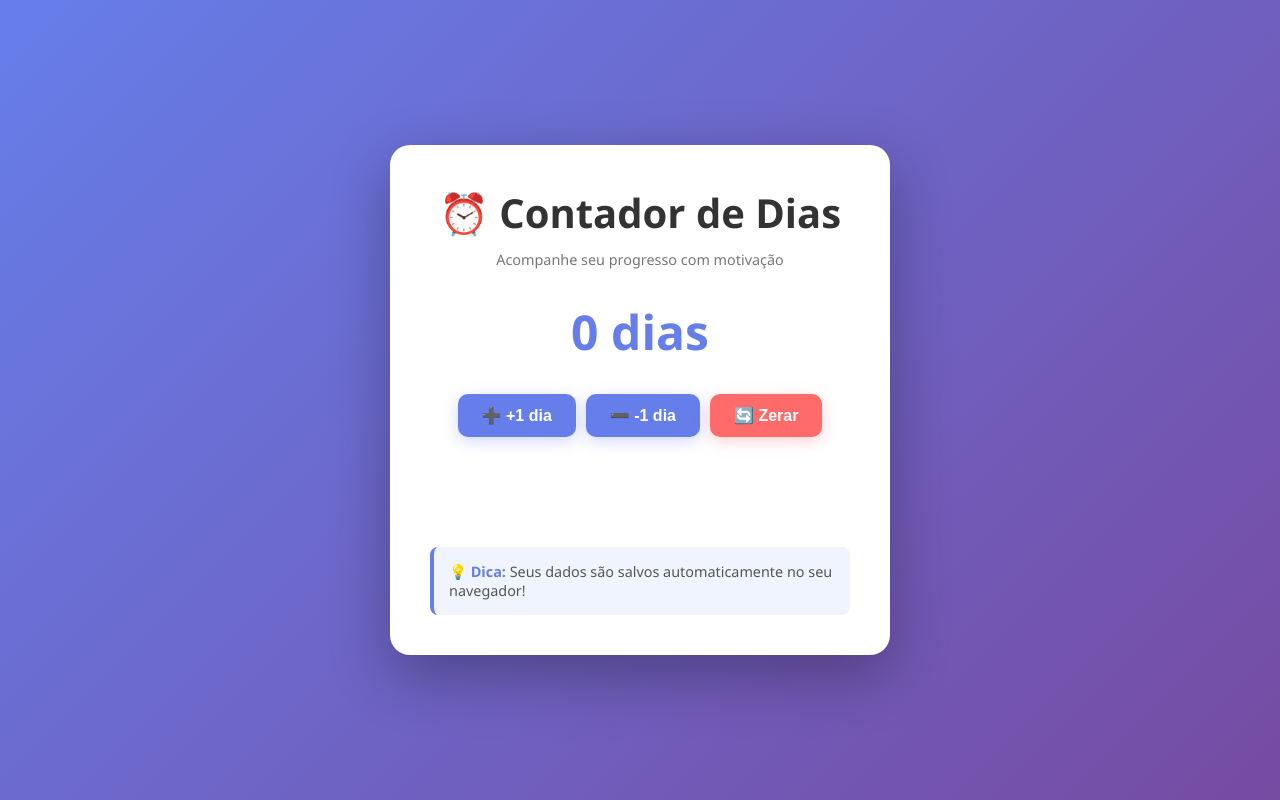
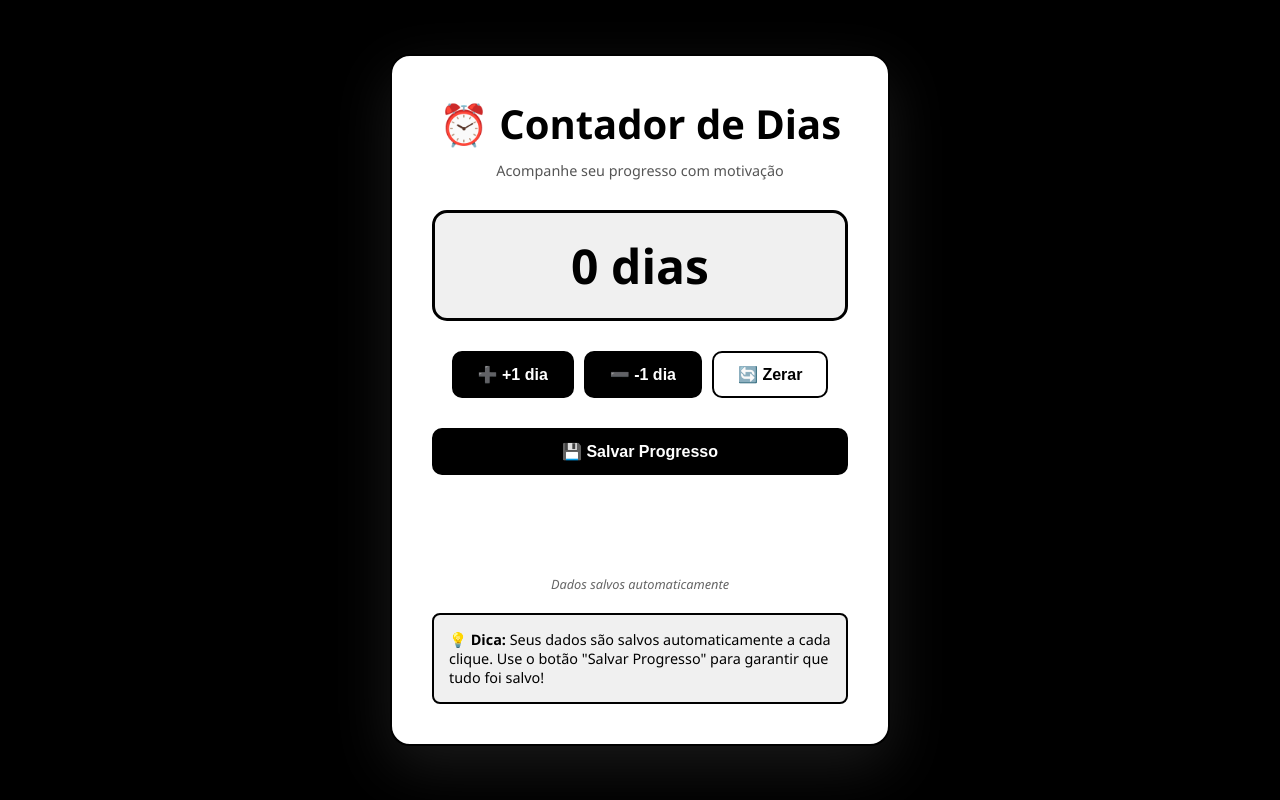
Before and after one commit to joaomarcos29/Contador-de-Dias, a plain HTML site: page index.html in a window 1280 px wide. Drawn offline with Linux system fonts and the light colour scheme.

Commit message:
Update: Change design to black and white with save button

```diff
--- a/index.html
+++ b/index.html
@@ -14,7 +14,7 @@
     body {
       font-family: 'Segoe UI', Tahoma, Geneva, Verdana, sans-serif;
       text-align: center;
-      background: linear-gradient(135deg, #667eea 0%, #764ba2 100%);
+      background: #000000;
       min-height: 100vh;
       padding: 20px;
       display: flex;
@@ -23,31 +23,38 @@
     }
 
     .container {
-      background: white;
+      background: #ffffff;
       border-radius: 20px;
       padding: 40px;
-      box-shadow: 0 20px 60px rgba(0, 0, 0, 0.3);
+      box-shadow: 0 20px 60px rgba(255, 255, 255, 0.1);
       max-width: 500px;
       width: 100%;
+      border: 2px solid #000000;
     }
 
     h1 {
       font-size: 2.5em;
-      color: #333;
+      color: #000000;
       margin-bottom: 10px;
+      font-weight: 700;
     }
 
     .subtitle {
-      color: #777;
+      color: #555555;
       font-size: 0.9em;
       margin-bottom: 30px;
+      font-weight: 500;
     }
 
     #contador {
       font-size: 3em;
       font-weight: bold;
       margin: 30px 0;
-      color: #667eea;
+      color: #000000;
+      border: 3px solid #000000;
+      padding: 20px;
+      border-radius: 15px;
+      background: #f0f0f0;
     }
 
     .button-group {
@@ -62,19 +69,19 @@
       padding: 12px 24px;
       font-size: 1em;
       cursor: pointer;
-      border: none;
+      border: 2px solid #000000;
       border-radius: 10px;
-      background-color: #667eea;
+      background-color: #000000;
       color: white;
       font-weight: bold;
       transition: all 0.3s ease;
-      box-shadow: 0 4px 15px rgba(102, 126, 234, 0.3);
     }
 
     button:hover {
-      background-color: #764ba2;
+      background-color: #333333;
+      border-color: #333333;
       transform: translateY(-2px);
-      box-shadow: 0 6px 20px rgba(102, 126, 234, 0.4);
+      box-shadow: 0 6px 20px rgba(0, 0, 0, 0.3);
     }
 
     button:active {
@@ -82,21 +89,43 @@
     }
 
     .btn-zerar {
-      background-color: #ff6b6b;
-      box-shadow: 0 4px 15px rgba(255, 107, 107, 0.3);
+      background-color: #ffffff;
+      color: #000000;
+      border: 2px solid #000000;
     }
 
     .btn-zerar:hover {
-      background-color: #ee5a52;
-      box-shadow: 0 6px 20px rgba(255, 107, 107, 0.4);
+      background-color: #f0f0f0;
+      border-color: #000000;
+    }
+
+    .btn-salvar {
+      background-color: #000000;
+      color: white;
+      border: 2px solid #000000;
+      flex: 1;
+      min-width: 150px;
+    }
+
+    .btn-salvar:hover {
+      background-color: #333333;
+    }
+
+    .btn-salvar.salvo {
+      background-color: #000000;
+    }
+
+    .btn-salvar.salvo::after {
+      content: " ✓";
     }
 
     #mensagem {
       margin-top: 30px;
       font-size: 1.1em;
-      color: #333;
+      color: #000000;
       min-height: 60px;
       animation: slideIn 0.5s ease;
+      font-weight: 500;
     }
 
     @keyframes slideIn {
@@ -111,18 +140,26 @@
     }
 
     .info-box {
-      background: #f0f4ff;
-      border-left: 4px solid #667eea;
+      background: #f0f0f0;
+      border-left: 4px solid #000000;
+      border: 2px solid #000000;
       padding: 15px;
       margin-top: 20px;
       border-radius: 8px;
       text-align: left;
       font-size: 0.9em;
-      color: #555;
+      color: #000000;
     }
 
     .info-box strong {
-      color: #667eea;
+      color: #000000;
+    }
+
+    .status-salvo {
+      font-size: 0.8em;
+      color: #666666;
+      margin-top: 10px;
+      font-style: italic;
     }
 
     @media (max-width: 600px) {
@@ -163,10 +200,18 @@
       <button onclick="zerar()" class="btn-zerar">🔄 Zerar</button>
     </div>
 
+    <div class="button-group">
+      <button onclick="salvarManualmente()" class="btn-salvar">💾 Salvar Progresso</button>
+    </div>
+
     <div id="mensagem"></div>
 
+    <div class="status-salvo">
+      <span id="status">Dados salvos automaticamente</span>
+    </div>
+
     <div class="info-box">
-      <strong>💡 Dica:</strong> Seus dados são salvos automaticamente no seu navegador!
+      <strong>💡 Dica:</strong> Seus dados são salvos automaticamente a cada clique. Use o botão "Salvar Progresso" para garantir que tudo foi salvo!
     </div>
   </div>
 
@@ -193,6 +238,20 @@
     // Salvar dados no localStorage
     function salvarDados() {
       localStorage.setItem(STORAGE_KEY, dias);
+      mostrarStatusSalvo();
+    }
+
+    function mostrarStatusSalvo() {
+      const statusEl = document.getElementById('status');
+      statusEl.textContent = '✓ Salvo com sucesso!';
+
+      setTimeout(() => {
+        statusEl.textContent = 'Dados salvos automaticamente';
+      }, 2000);
+    }
+
+    function salvarManualmente() {
+      salvarDados();
     }
 
     function atualizarTela() {
```
